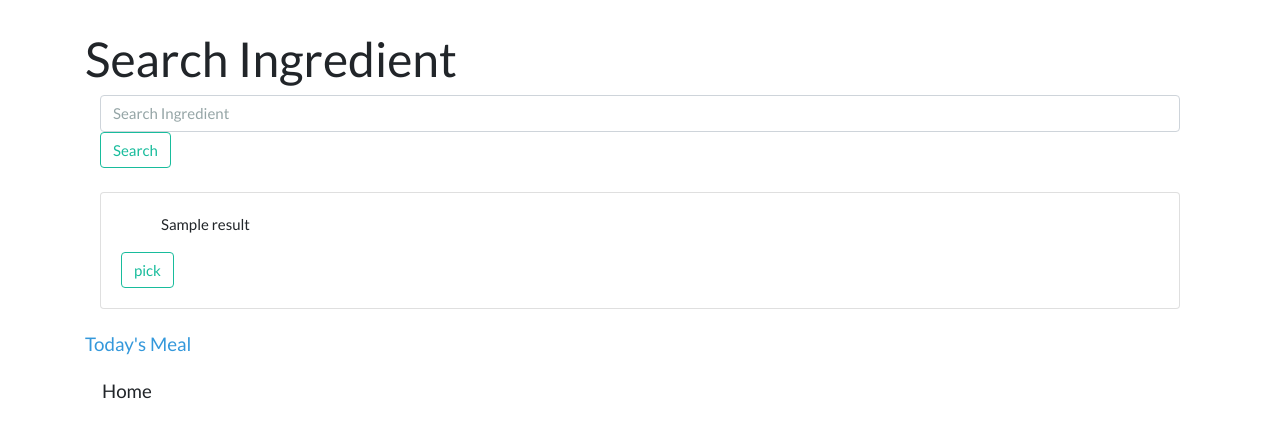
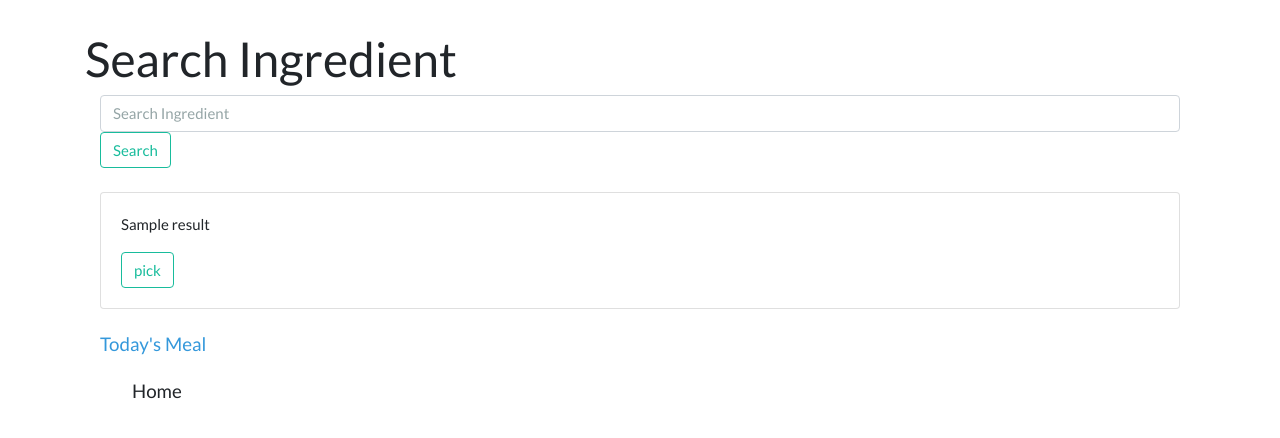
Before and after one commit to quyenpham94/eat-cleaning-app, a Flask app: page /search in a window 1280 px wide. Shown: the part 71-509 px from the top of the page. Run offline with Flask 2, Linux system fonts and the light colour scheme; tables that the repository leaves empty hold one stand-in row (values such as "Sample post"); a database or web service that is not in the repository returns one stand-in record (values such as "Sample title"); data that the repository does not hold is empty; some libraries are stand-ins or nearby versions.

Commit message:
update search.html

```diff
--- a/templates/foods/search.html
+++ b/templates/foods/search.html
@@ -4,14 +4,15 @@
 {% block content %}
 <h1>Search Ingredient </h1>
 
-<div class="container" id="search" >
-    <form autocomplete='off' method="GET">
+<div class="container" id="search-ingredient" >
+    <form autocomplete='off' method="GET" id="search">
         <div class="autocomplete suggestions">
 
             <input data-autocomplete list="food-suggestion" class="form-control" type="text" name="query" placeholder="Search Ingredient">
 
             <button class="btn btn-outline-success" type="submit" value="find">Search</button>
-            <form class="add-food" type="submit">
+
+        <div class="add-food" type="submit">
             {% for ingredient in ingredients %}
 
             <div>
@@ -19,9 +20,9 @@
                     <div class="card-body">
                         <form method="POST" type="submit">
                             <div class="card-text">
-                                        <ul class="ingredient-name">{{ ingredient.name }}
+                                <p class="ingredient-name">{{ ingredient.name }}
 
-                                        </ul>
+                                </p>
                                 <button class="btn btn-outline-success" type="submit" id="add-food">pick</button>
                             </div>
 
@@ -31,14 +32,16 @@
                 </div>
             </div>
 
+            {% endfor %}
+        </div>
 
 
-                {% endfor %}
-            </form>
 
-        </div>
+
     </form>
 </div>
+
+
 <div class="today-meal border-0">
     <h5 class="card-title text-info">Today's Meal</h5>
     <div id="food-list">
@@ -46,24 +49,29 @@
     </div>
 </div>
 
-</div>
 <div class="container">
     <a href="/" class="btn btn-outline btn-lg">Home</a>
 </div>
+
 <script type="text/javascript">
     $(function(){
-        $(".card-body").click(function(event){
+        $(".card-text").on('click',function(event){
             event.preventDefault();
             var food = $(".ingredient-name").text();
+            // var food = 'food';
             console.log(food);
             new_ul = document.createElement("ul");
             $("#food-list").append(new_ul);
-            $("ul").append(food);
+            $(new_ul).append(food);
         })
-        // $("#search").click(function(event){
-        //     event.preventDefault();
 
-        // })
+
+    })
+    $(function(){
+         $("#search").click(function(event){
+
+
+        })
     })
 
 
```
Lines whose indentation alone changed are shown as unchanged.
